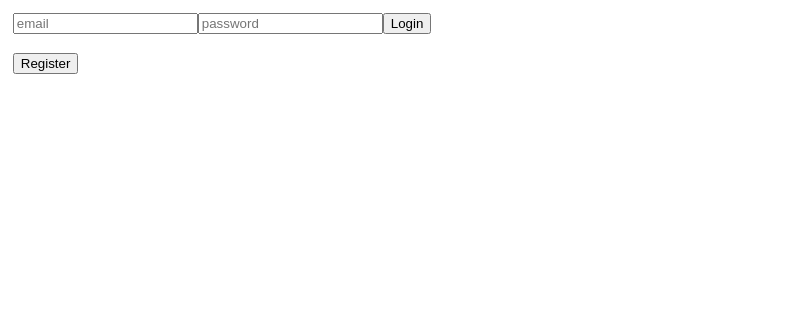
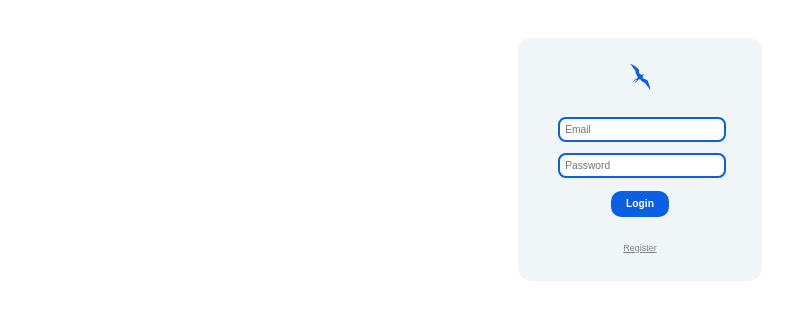
Before and after one commit to lmate/Frigate, a React (Vite) app in the folder client/: page /auth in a window 1280 px wide. Shown: the top 320 px of the page, without its empty margins (0-812 px from the left). Built offline with nearby package versions, Linux system fonts and the light colour scheme.

Commit message:
Add design for login and register

```diff
--- a/client/src/AppV2.css
+++ b/client/src/AppV2.css
@@ -720,3 +720,62 @@ body {
   font-weight: 600;
   text-align: center;
 }
+
+.Auth>div {
+  width: 15vw;
+  background-color: var(--elementbg);
+  border-radius: 1vw;
+  padding: 2vw;
+  margin-left: calc((100% - 19vw) / 2);
+  margin-top: 3vw;
+}
+
+.Auth>div>img {
+  width: 2vw;
+  margin-left: calc((100% - 2vw) / 2);
+  margin-bottom: 1vw;
+}
+
+.Auth>div>form>input {
+  width: 80%;
+  margin-left: calc((100% - .8vw - 80%) / 2);
+  margin-top: .8vw;
+  background-color: var(--bg);
+  border: 2px solid var(--primary);
+  border-radius: .6vw;
+  padding: .4vw;
+  font-size: .8vw;
+  outline: none;
+}
+
+.Auth>div>form>button {
+  width: 30%;
+  margin-left: calc((100% - 30%) / 2);
+  margin-top: 1vw;
+  background-color: var(--primary);
+  border: 0px solid black;
+  outline: none;
+  border-radius: .8vw;
+  padding: .6vw;
+  color: var(--bg);
+  font-weight: 600;
+  cursor: pointer;
+  font-size: .8vw;
+}
+
+.Auth>div>form>button:active {
+  transform: scale(0.96);
+  box-shadow: 3px 2px 22px 1px rgba(0, 0, 0, 0.24);
+}
+
+.Auth>div>button {
+  width: 30%;
+  margin-left: calc((100% - 30%) / 2);
+  background-color: var(--elementbg);
+  outline: none;
+  border: 0px solid black;
+  text-decoration: underline;
+  color: var(--secondary);
+  cursor: pointer;
+  font-size: .7vw;
+}
--- a/client/src/components/Auth.jsx
+++ b/client/src/components/Auth.jsx
@@ -1,5 +1,7 @@
 import { useState, useEffect } from "react";
 import { useNavigate } from "react-router-dom";
+
+import Logo from '../assets/logo.svg';
 
 function Auth() {
   const [loginOrRegister, setLoginOrRegister] = useState('login');
@@ -16,7 +18,7 @@ function Auth() {
     e.preventDefault();
     const loginData = Object.fromEntries(new FormData(e.target));
 
-    const response = await fetch('/login', {method: 'POST', headers: {'content-type': 'application/json'}, body: JSON.stringify(loginData)});
+    const response = await fetch('/login', { method: 'POST', headers: { 'content-type': 'application/json' }, body: JSON.stringify(loginData) });
     const data = await response.json();
     if (data.id) {
       localStorage.setItem('id', data.id);
@@ -31,7 +33,7 @@ function Auth() {
     e.preventDefault();
     const registerData = Object.fromEntries(new FormData(e.target));
 
-    const response = await fetch('/register', {method: 'POST', headers: {'content-type': 'application/json'}, body: JSON.stringify(registerData)});
+    const response = await fetch('/register', { method: 'POST', headers: { 'content-type': 'application/json' }, body: JSON.stringify(registerData) });
     const data = await response.json();
     if (data.id) {
       localStorage.setItem('id', data.id);
@@ -43,12 +45,14 @@ function Auth() {
   }
 
   return (
-    <div className="auth">
+    <div className="Auth">
+      <div>
+        <img src={Logo} />
         {loginOrRegister === 'login' && (
           <>
             <form onSubmit={handleLogin}>
-            <input type="email" name="email" placeholder="email" required/>
-            <input type="password" name="password" placeholder="password" required/>
+              <input type="email" name="email" placeholder="Email" required />
+              <input type="password" name="password" placeholder="Password" required />
               <button type="submit">Login</button>
             </form><br />
             <button type="button" onClick={() => setLoginOrRegister('register')}>Register</button>
@@ -57,15 +61,16 @@ function Auth() {
         {loginOrRegister === 'register' && (
           <>
             <form onSubmit={handleRegister}>
-            <input type="email" name="email" placeholder="email" required/>
-            <input type="text" name="name" placeholder="first name" required/>
-            <input type="password" name="password" placeholder="password" required/>
+              <input type="email" name="email" placeholder="Email" required />
+              <input type="text" name="name" placeholder="First name" required />
+              <input type="password" name="password" placeholder="Password" required />
               <button type="submit">Register</button>
             </form><br />
             <button type="button" onClick={() => setLoginOrRegister('login')}>Login</button>
           </>
         )}
       </div>
+    </div>
   )
 }
 
```
Also changed, not shown: 2 other files (tests, documents, lock files or other folders). Lines whose indentation alone changed are shown as unchanged.
